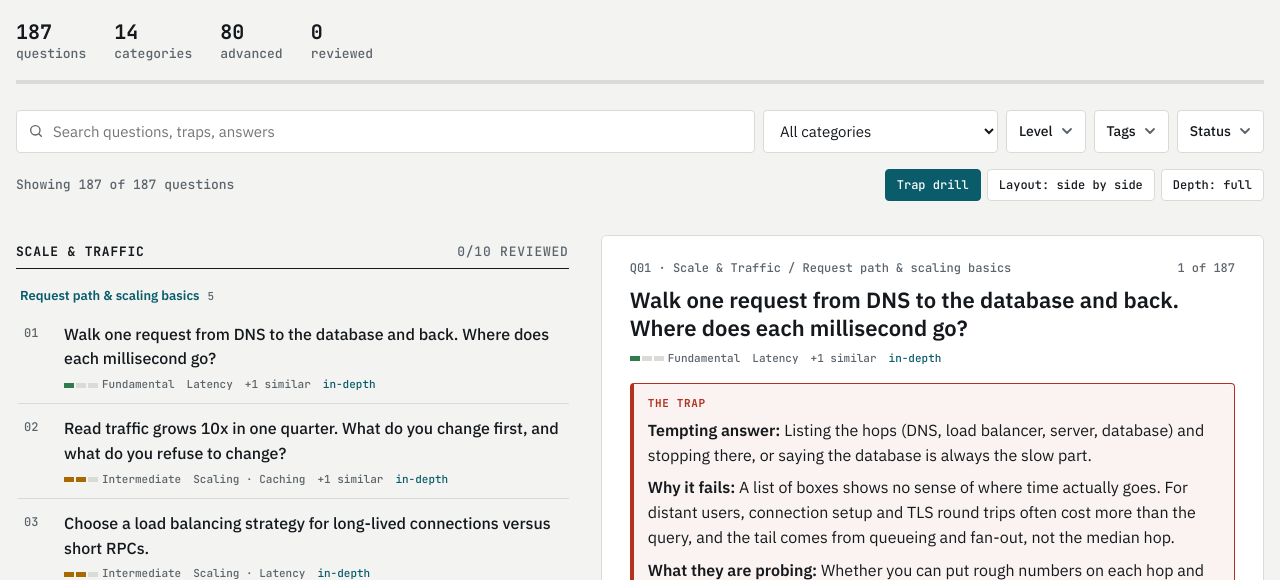
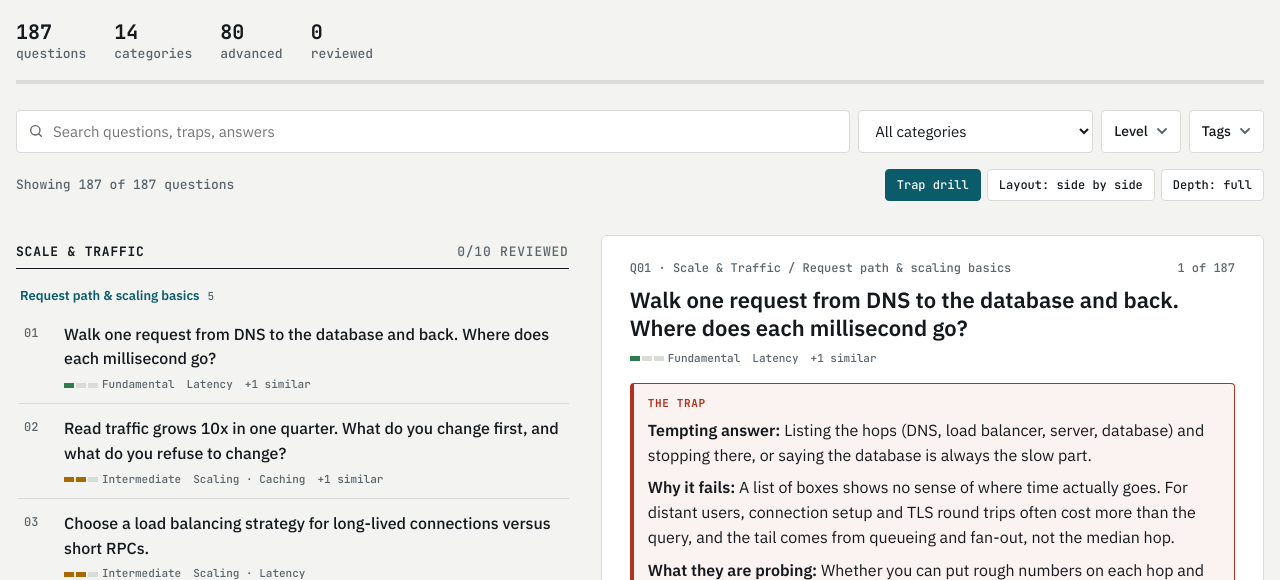
Before and after one commit to utkarsh-mehrotra/system-design-vault, a plain HTML site: page index.html in a window 1280 px wide. Shown: the part 220-800 px from the top of the page. Drawn offline with Linux system fonts and the light colour scheme.

Commit message:
Remove Status filter and per-card in-depth label (all cards are in-depth)
Co-Authored-By: Claude Opus 5.5 <noreply@anthropic.com>

```diff
--- a/index.html
+++ b/index.html
@@ -219,7 +219,6 @@ body.is-split #pane{display:block;position:sticky;top:16px;max-height:calc(100vh
       <select id="cat" aria-label="Category"></select>
       <div class="dd"><button type="button" class="ddbtn" id="dd-lvl" aria-expanded="false" aria-controls="pn-lvl">Level<span class="ddn" id="n-lvl"></span><svg viewBox="0 0 12 12" aria-hidden="true"><path d="M2 4l4 4 4-4" fill="none" stroke="currentColor" stroke-width="1.8" stroke-linecap="round" stroke-linejoin="round"/></svg></button><div class="ddpanel" id="pn-lvl" hidden></div></div>
       <div class="dd"><button type="button" class="ddbtn" id="dd-tags" aria-expanded="false" aria-controls="pn-tags">Tags<span class="ddn" id="n-tags"></span><svg viewBox="0 0 12 12" aria-hidden="true"><path d="M2 4l4 4 4-4" fill="none" stroke="currentColor" stroke-width="1.8" stroke-linecap="round" stroke-linejoin="round"/></svg></button><div class="ddpanel" id="pn-tags" hidden></div></div>
-      <div class="dd"><button type="button" class="ddbtn" id="dd-st" aria-expanded="false" aria-controls="pn-st">Status<span class="ddn" id="n-st"></span><svg viewBox="0 0 12 12" aria-hidden="true"><path d="M2 4l4 4 4-4" fill="none" stroke="currentColor" stroke-width="1.8" stroke-linecap="round" stroke-linejoin="round"/></svg></button><div class="ddpanel" id="pn-st" hidden></div></div>
     </div>
     <div class="active" id="active" hidden></div>
   </div>
@@ -329,11 +328,10 @@ $("pn-tags").innerHTML='<input class="ddsearch" id="tagq" type="search" placehol
 $("tagq").oninput=function(e){tagQ=e.target.value.toLowerCase();drawChips()};
 function drawChips(){
   $("pn-lvl").innerHTML=opt('data-lvl=""',!st.lvl,"All levels",items.length,true)+Object.keys(LV).map(function(k){return opt('data-lvl="'+k+'"',st.lvl===k,gauge(k)+LV[k],lvlCount[k]||0,true)}).join("");
-  $("pn-st").innerHTML=opt('data-st="todo"',st.todo,"Unreviewed only",items.filter(function(x){return!done[x.id]}).length)+opt('data-st="deep"',st.deep,"In-depth only",items.filter(function(x){return x.answer}).length);
   $("taglist").innerHTML=tagsByUse.filter(function(g){return!tagQ||g.toLowerCase().indexOf(tagQ)>=0}).map(function(g){return opt('data-tag="'+esc(g)+'"',!!st.tags[g],esc(g),tagCount[g])}).join("")||'<p class="note" style="padding:8px 10px;margin:0">No tags match.</p>';
   var nt=Object.keys(st.tags).length,ns=(st.todo?1:0)+(st.deep?1:0);
-  $("n-lvl").textContent=st.lvl?"1":"";$("n-tags").textContent=nt||"";$("n-st").textContent=ns||"";
-  $("dd-lvl").classList.toggle("on",!!st.lvl);$("dd-tags").classList.toggle("on",nt>0);$("dd-st").classList.toggle("on",ns>0);
+  $("n-lvl").textContent=st.lvl?"1":"";$("n-tags").textContent=nt||"";
+  $("dd-lvl").classList.toggle("on",!!st.lvl);$("dd-tags").classList.toggle("on",nt>0);
   var a=[];
   if(st.cat)a.push(['data-rm="cat"',cats[st.cat].name]);
   if(st.lvl)a.push(['data-rm="lvl"',LV[st.lvl]]);
@@ -346,7 +344,7 @@ function drawChips(){
 /* dropdown behaviour */
 var openDD=null;
 function closeDD(){if(!openDD)return;$("pn-"+openDD).hidden=true;$("dd-"+openDD).setAttribute("aria-expanded","false");openDD=null}
-["lvl","tags","st"].forEach(function(k){
+["lvl","tags"].forEach(function(k){
   $("dd-"+k).onclick=function(e){
     e.stopPropagation();var was=openDD===k;closeDD();if(was)return;
     openDD=k;$("pn-"+k).hidden=false;$("dd-"+k).setAttribute("aria-expanded","true");
@@ -400,7 +398,6 @@ function metaHTML(x){
     '<span>'+x.tags.map(esc).join(" · ")+'</span>'+
     (x.source==="ref"?'<span>ref list</span>':"")+
     (x.also.length?'<span>+'+x.also.length+' similar</span>':"")+
-    (x.answer?'<span class="deep-tag">in-depth</span>':"")+
     (done[x.id]?'<span class="ok">✓ reviewed</span>':"");
 }
 var depthMode="full";
```
